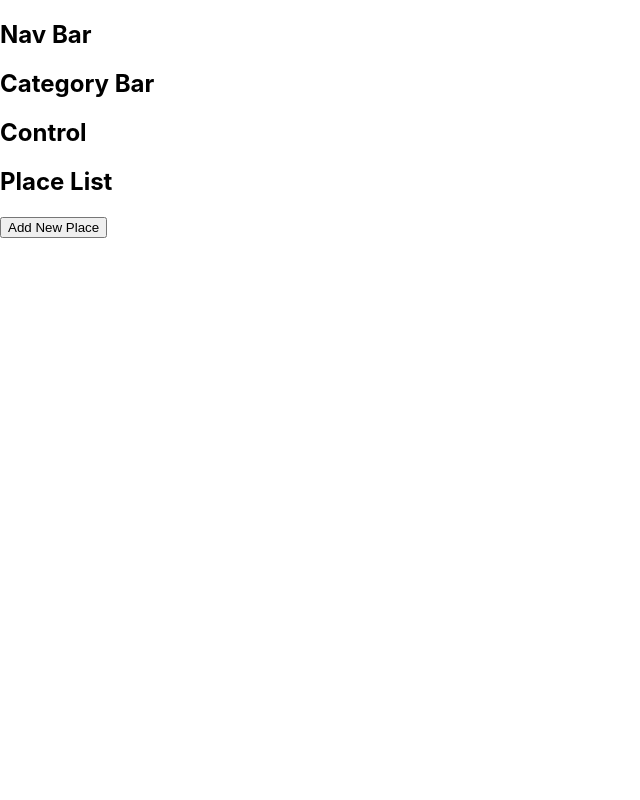
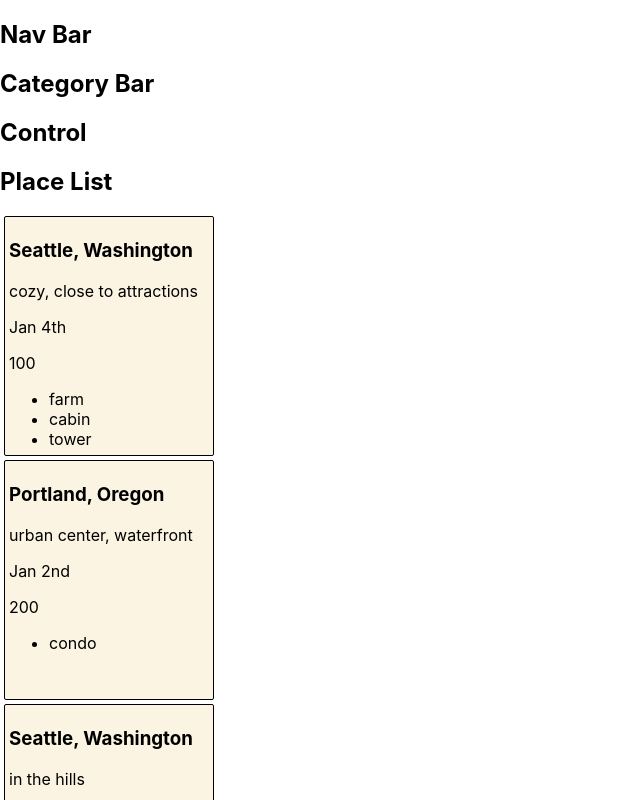
Before and after one commit to ian-bravo/airbnb-clone-react, a React (Create React App) app: page / in a window 1280 px wide. Shown: the top 800 px of the page, without its empty margins (0-640 px from the left). Built offline with nearby package versions, Linux system fonts and the light colour scheme.

Commit message:
add checkbox props
Co-authored-by: Jon Cheng <joncheng.dev@gmail.com>

```diff
--- a/src/component/AddPlaceForm.js
+++ b/src/component/AddPlaceForm.js
@@ -1,7 +1,21 @@
-import React from "react";
+import React, {useState, useEffect} from "react";
 import { v4 } from "uuid";
 
 function AddPlaceForm(props) {
+  const [allChecked, setAllChecked] = useState([]);
+
+  // useEffect(() => {
+  //   console.log("AddPlaceForm checkboxes allChecked: ", allChecked);
+  // }, [allChecked]);
+
+  function handleChange(e) {
+    if (e.target.checked) {
+      setAllChecked([...allChecked, e.target.value]);
+    } else {
+      setAllChecked(allChecked.filter((item) => item !== e.target.value));
+    }
+  }
+
   function whenSubmitClicked(event) {
     event.preventDefault();
 
@@ -10,12 +24,9 @@ function AddPlaceForm(props) {
       date: event.target.date.value,
       description: event.target.description.value,
       price: event.target.price.value,
+      tag: allChecked,
       id: v4(),
     });
-    console.log("Location input:", event.target.location.value);
-    console.log("Date input:", event.target.date.value);
-    console.log("Description input:", event.target.description.value);
-    console.log("Price input:", event.target.price.value);
   }
 
   return (
@@ -34,6 +45,17 @@ function AddPlaceForm(props) {
         <label htmlFor="price">Add a price:</label>
         <input type="text" name="price"/>
         <br/>
+        <input value = "farm" type = "checkbox" onChange={handleChange} />
+        <span>farm</span>
+        <input value = "tower" type = "checkbox" onChange={handleChange} />
+        <span>tower</span>
+        <input value = "condo" type = "checkbox" onChange={handleChange} />
+        <span>condo</span>
+        <input value = "cabin" type = "checkbox" onChange={handleChange} />
+        <span>cabin</span>
+        <input value = "guesthouse" type = "checkbox" onChange={handleChange} />
+        <span>guesthouse</span>
+        <br/>
         <button type="submit">Add a place!</button>
       </form>
     </>
--- a/src/component/Control.js
+++ b/src/component/Control.js
@@ -6,34 +6,59 @@ import EditPlaceForm from "./EditPlaceForm";
 
 const startingData = [
   {
+    date: "Jan 4th",
+    description: "cozy, close to attractions",
+    id: 1,
     location: "Seattle, Washington",
-    description: "cozy, close to attractions",
-    date: "Jan 4th",
     price: "100",
-    id: 1,
+    tags: ["farm", "cabin", "tower"],
+    // farm: true,
+    // cabin: true,
+    // tower: true,
+    // condo: false,
+    // guesthouse: false
   },
   {
+    date: "Jan 2nd",
+    description: "urban center, waterfront",
+    id: 2,
     location: "Portland, Oregon",
-    description: "urban center, waterfront",
-    date: "Jan 2nd",
     price: "200",
-    id: 2,
+    tags: ["condo"],
+    // farm: false,
+    // cabin: false,
+    // tower: false,
+    // condo: true,
+    // guesthouse: false
+  },
+  {
+    date: "NYE",
+    description: "in the hills",
+    id: 3,
+    location: "Seattle, Washington",
+    price: "100",
+    tags: ["condo", "guesthouse"],
+    // farm: false,
+    // cabin: false,
+    // tower: false,
+    // condo: true,
+    // guesthouse: true
   }
 ];
 
 function Control() {
   const [formVisibleOnPage, setFormVisibleOnPage] = useState(false);
-  const [usePlaceList, setUsePlaceList] = useState([]);
+  const [usePlaceList, setUsePlaceList] = useState(startingData);
   const [selectedPlace, setSelectedPlace] = useState(null);
   const [editing, setEditing] = useState(false);
 
-  useEffect(() => {
-    console.log("current usePlaceList: ", usePlaceList);
-  }, [usePlaceList]);
+  // useEffect(() => {
+  //   console.log("current usePlaceList: ", usePlaceList);
+  // }, [usePlaceList]);
 
-  useEffect(() => {
-    console.log("handleChangingSelectedPlace, selectedPlace: ", selectedPlace);
-  },[selectedPlace]);
+  // useEffect(() => {
+  //   console.log("handleChangingSelectedPlace, selectedPlace: ", selectedPlace);
+  // },[selectedPlace]);
 
   useEffect(() => {
     // if (selectedPlace !== null || selectedPlace !== undefined) {
@@ -55,7 +80,7 @@ function Control() {
   const handleAddingNewPlaceToList = (newPlace) => {
     const newPlaceList = [...usePlaceList, newPlace];
     setUsePlaceList(newPlaceList);
-    console.log("added a place?");
+    console.log("handleAddingNewPlaceToList: ", newPlace);
   }
 
   //show detail
--- a/src/component/EditPlaceForm.js
+++ b/src/component/EditPlaceForm.js
@@ -8,15 +8,24 @@ function EditPlaceForm(props) {
     description: place.description,
     date: place.date,
     price: place.price,
+    tags: place.tags,
     id: place.id,
   };
 
+
   const [placeProperties, setPlaceProperties] = useState(initialState);
+  // Keeps track of check boxes.
+  const [allChecked, setAllChecked] = useState([]);
+
+  useEffect(() => {
+    console.log("EditPlaceForm checkboxes, allChecked: ", allChecked);
+  }, [allChecked]);
 
   const locationInputRef = useRef(null);
   const descriptionInputRef = useRef(null);
   const dateInputRef = useRef(null);
   const priceInputRef = useRef(null);
+  // const tagsInputRef = useRef(null);
 
   const handleChange = (event) => {
     const { target } = event;
@@ -44,8 +53,29 @@ function EditPlaceForm(props) {
         price: priceInputRef.current.value,
       }));
     }
+    // if (tagsInputRef.current) {
+    //   setPlaceProperties((prevState) => ({
+    //     ...prevState,
+    //     tags: tagsInputRef.current.value,
+    //   }))
+    // }
   };
 
+  function handleChangeCheckboxes(e) {
+    if (e.target.checked) {
+      setAllChecked([...allChecked, e.target.value]);
+    } else {
+      setAllChecked(allChecked.filter((item) => item !== e.target.value));
+    }
+  }
+
+  useEffect(() => {
+    setPlaceProperties((prevState) => ({
+      ...prevState,
+      tags: allChecked,
+    }))
+  }, [allChecked]);
+//pre-populate checkboxes 29 Dec 2023
   useEffect(() => {
     if (locationInputRef.current) {
       locationInputRef.current.value = place.location || "";
@@ -94,6 +124,17 @@ function EditPlaceForm(props) {
         <label htmlFor="price">Edit price:</label>
         <input ref={priceInputRef} type="text" name="price" onChange={handleChange}/>
         <br/>
+        <input value = "farm" type = "checkbox" onChange={handleChangeCheckboxes} />
+        <span>farm</span>
+        <input value = "tower" type = "checkbox" onChange={handleChangeCheckboxes} />
+        <span>tower</span>
+        <input value = "condo" type = "checkbox" onChange={handleChangeCheckboxes} />
+        <span>condo</span>
+        <input value = "cabin" type = "checkbox" onChange={handleChangeCheckboxes} />
+        <span>cabin</span>
+        <input value = "guesthouse" type = "checkbox" onChange={handleChangeCheckboxes} />
+        <span>guesthouse</span>
+        <br/>
       <button type="submit">Update Details</button>
       </form>
     </>
--- a/src/component/PictureCard.js
+++ b/src/component/PictureCard.js
@@ -5,7 +5,7 @@ function PictureCard(props) {
 
   const divStyle = {
     width: '200px',
-    height: '200px',
+    height: '230px',
     border: '1.5px solid black',
     borderRadius: '2px',
     padding: '4px',
--- a/src/component/Place.js
+++ b/src/component/Place.js
@@ -2,7 +2,7 @@ import React from "react";
 import PictureCard from "./PictureCard";
 
 function Place(props) {
-  const { handleChangingSelectedPlace, location, description, date, price, id} = props;
+  const { handleChangingSelectedPlace, location, description, date, price, id, tags} = props;
   return (
     <PictureCard>
       <div onClick={() => handleChangingSelectedPlace(id)}>
@@ -10,6 +10,11 @@ function Place(props) {
         <p>{description}</p>
         <p>{date}</p>
         <p>{price}</p>
+        <ul>
+        {tags.map((item, index) => (
+          <li key={index}>{item}</li>
+        ))}
+        </ul>
       </div>
     </PictureCard>
   );
--- a/src/component/PlaceDetail.js
+++ b/src/component/PlaceDetail.js
@@ -10,6 +10,13 @@ function PlaceDetail(props) {
       <p>{place.description}</p>
       <p>{place.date}</p>
       <p>{place.price}</p>
+      <ul>
+        {place.tags.map((tag, index) => (
+          <li key={index}>
+            {tag}
+          </li>
+        ))}
+      </ul>
       <button onClick={handleEditClick}>Edit Place Details</button>
       <button onClick={() => handleDeletePlace(place)}>Delete this Place</button>
     </>
--- a/src/component/PlaceList.js
+++ b/src/component/PlaceList.js
@@ -15,6 +15,7 @@ function PlaceList(props) {
           price={entry.price}
           key={entry.id}
           id={entry.id}
+          tags={entry.tags}
         />
       )}
     </>
```
